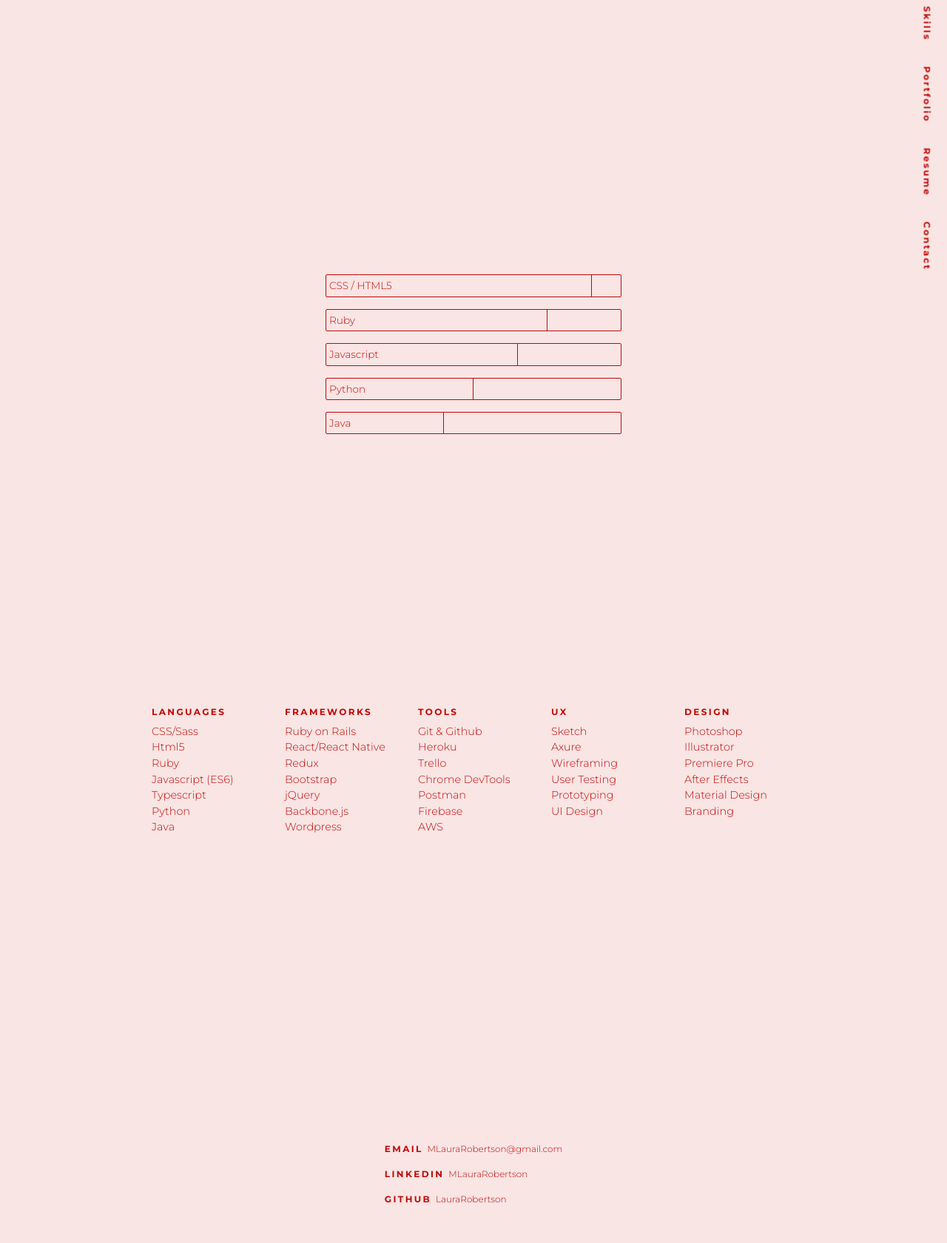
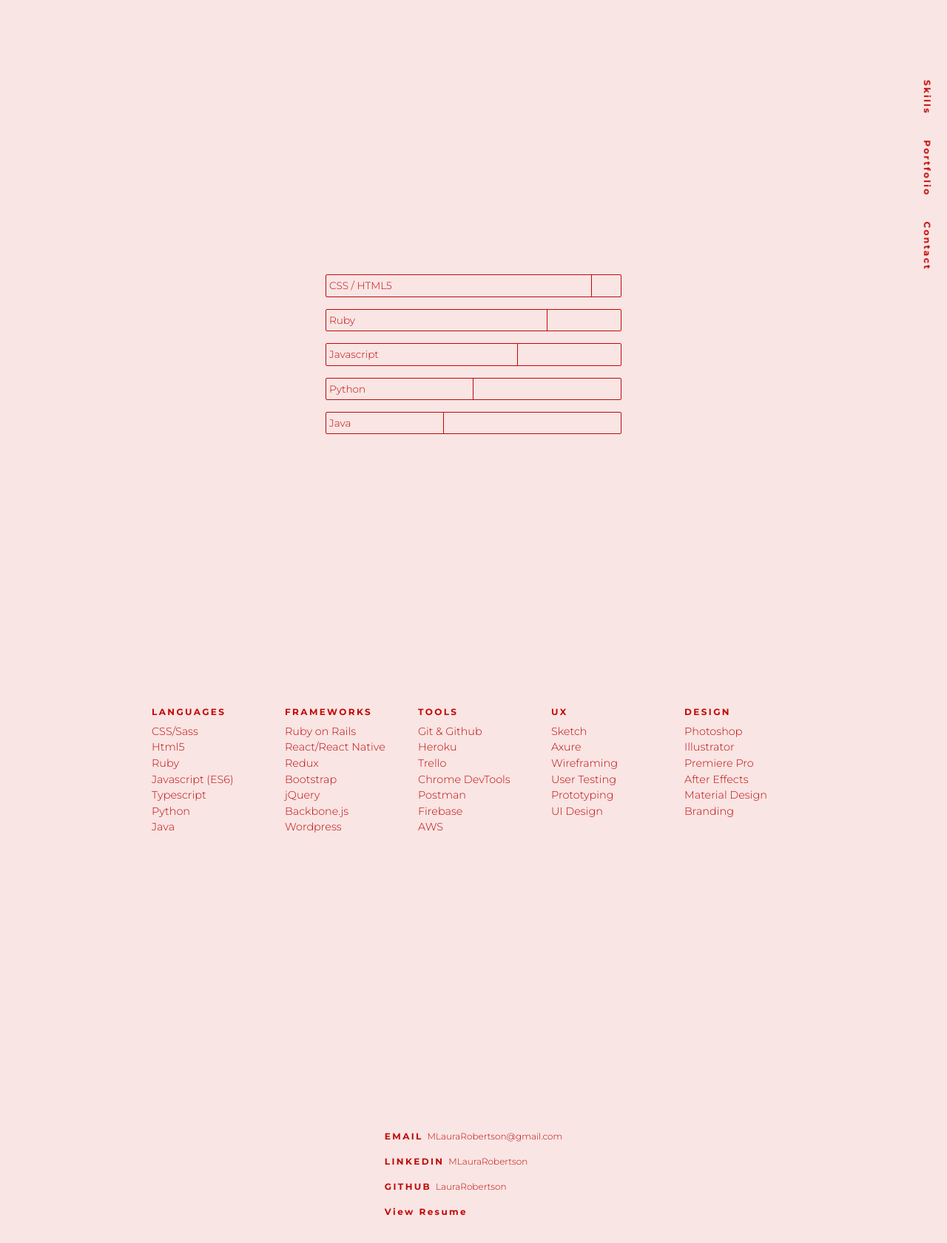
Before and after one commit to LauraAddams/laurarobertson.github.io, a plain HTML site: page index.html in a window 1280 px wide. Shown: the part 387-2068 px from the top of the page at 74% size. Drawn offline with nearby package versions, Linux system fonts and the light colour scheme.

Commit message:
Resume link move into contact

```diff
--- a/index.html
+++ b/index.html
@@ -13,7 +13,6 @@
     <ul>
       <li><a href="#skills">Skills</a></li>
       <li><a href="#portfolio">Portfolio</a></li>
-      <li><a href="./resume.html">Resume</a></li>
       <li><a href="#contact">Contact</a></li>
     </ul>
   </nav>
@@ -123,6 +122,7 @@
         <p><span class="small-bold">EMAIL  </span><a href="MLauraRobertson@gmail.com">MLauraRobertson@gmail.com</a></p>
         <p><span class="small-bold">LINKEDIN   </span><a href="https://www.linkedin.com/in/mlaurarobertson/">MLauraRobertson</a></p>
         <p><span class="small-bold">GITHUB   </span><a href="https://github.com/LauraRobertson/">LauraRobertson</a></p>
+        <p class="small-bold"><a href="./resume.html">View Resume</a></p>
       </article>
     </section>
   </main>
```
